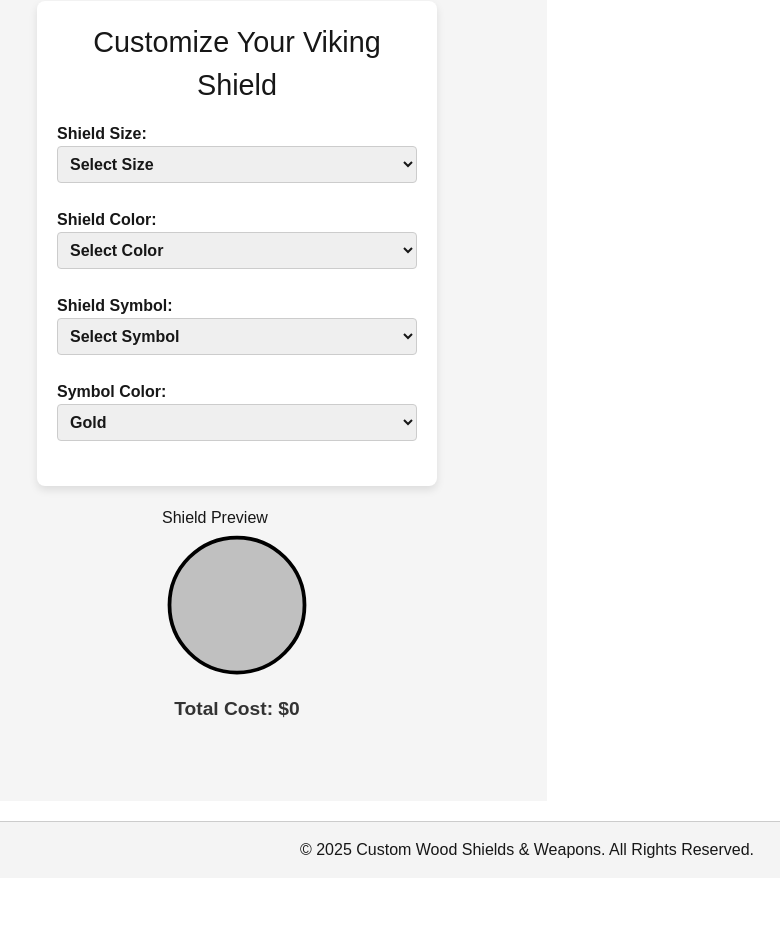
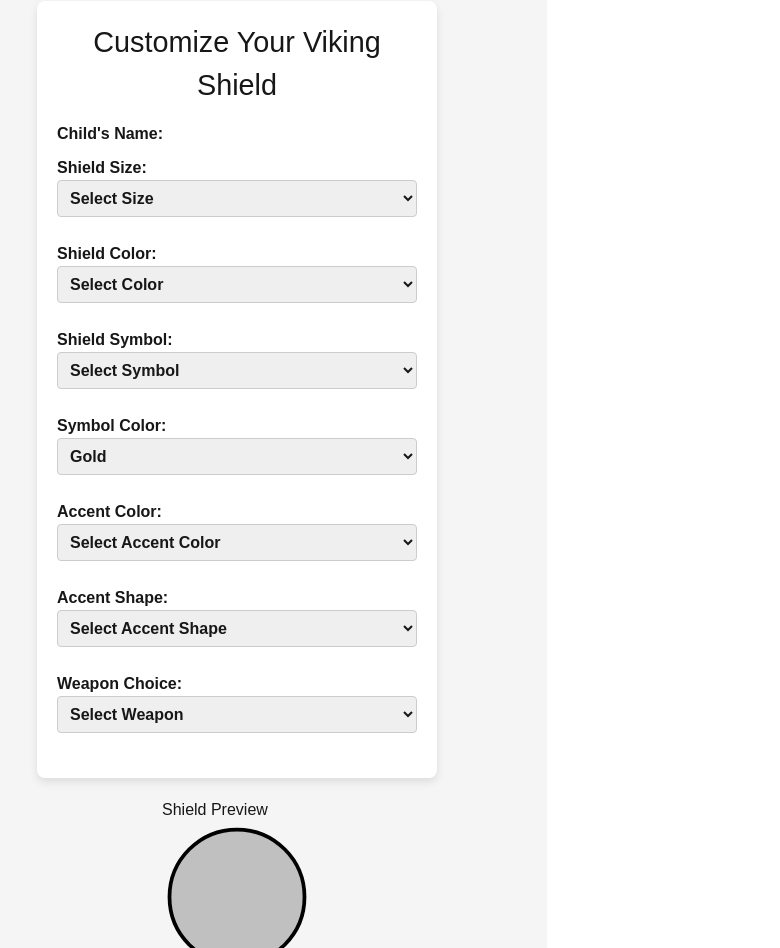
Before and after one commit to tbraeck/custom-viking-shields, a Next.js app: page / in a window 1280 px wide. Shown: the part 580-1528 px from the top of the page, without its empty margins (113-893 px from the left). Before the commit the page ends 1458 px from the top, so only its background shows below. Built offline with nearby package versions, Linux system fonts and the light colour scheme.

Commit message:
still messing with the form

```diff
--- a/app/components/OrderForm.js
+++ b/app/components/OrderForm.js
@@ -1,3 +1,5 @@
+'use client';
+
 import { useState } from 'react';
 import './OrderForm.css';
 
@@ -61,6 +63,10 @@ function OrderForm() {
         <h1>Customize Your Viking Shield</h1>
         <form>
           <label>
+            Child&apos;s Name:
+            <input type="text" name="childName" value={formData.childName} onChange={handleChange} />
+          </label>
+          <label>
             Shield Size:
             <select name="shieldSize" value={formData.shieldSize} onChange={handleChange}>
               <option value="">Select Size</option>
@@ -107,6 +113,37 @@ function OrderForm() {
               <option value="Blue">Blue</option>
             </select>
           </label>
+          <label>
+            Accent Color:
+            <select name="accent_color" value={formData.accent_color} onChange={handleChange}>
+              <option value="">Select Accent Color</option>
+              <option value="Gold">Gold</option>
+              <option value="Silver">Silver</option>
+              <option value="Bronze">Bronze</option>
+              <option value="Black">Black</option>
+              <option value="Red">Red</option>
+            </select>
+          </label>
+          <label>
+            Accent Shape:
+            <select name="accent_shape" value={formData.accent_shape} onChange={handleChange}>
+              <option value="">Select Accent Shape</option>
+              <option value="Circle">Circle</option>
+              <option value="Square">Square</option>
+              <option value="Triangle">Triangle</option>
+              <option value="Star">Star</option>
+            </select>
+          </label>
+          <label>
+            Weapon Choice:
+            <select name="weapon" value={formData.weapon} onChange={handleChange}>
+              <option value="">Select Weapon</option>
+              <option value="Sword">Sword</option>
+              <option value="Battle_Axe">Battle Axe</option>
+              <option value="Gotthard_Axe">Gotthard Axe</option>
+              <option value="Dagger">Dagger</option>
+            </select>
+          </label>
         </form>
       </div>
       <div className="shield-preview">
```
Also changed, not shown: public/svgs/griffin.svg.
